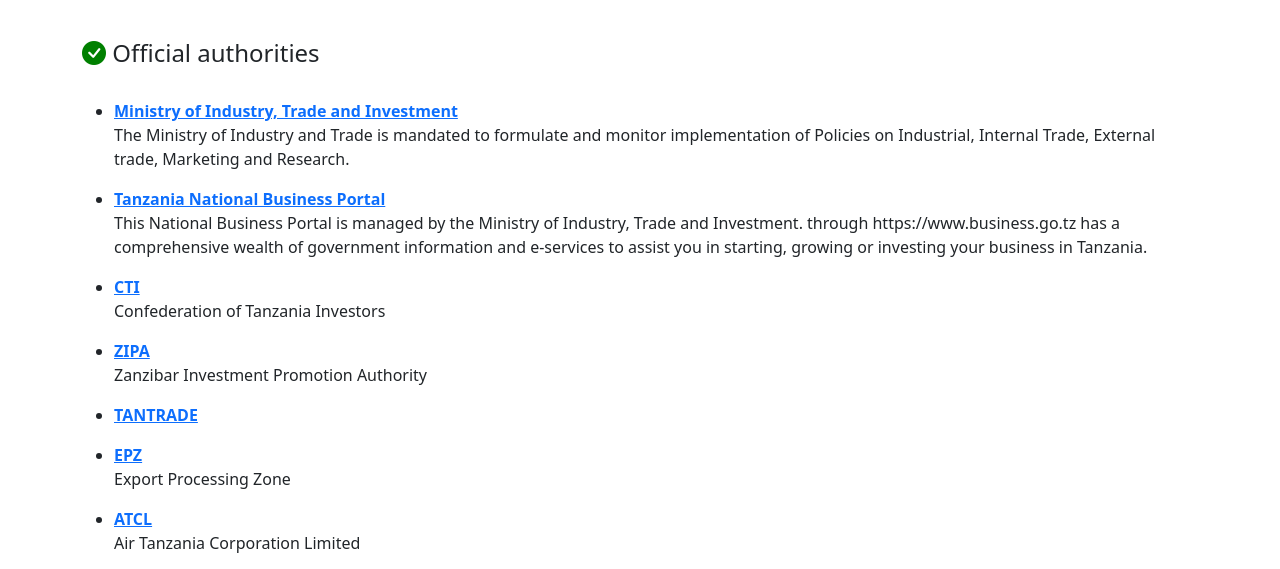
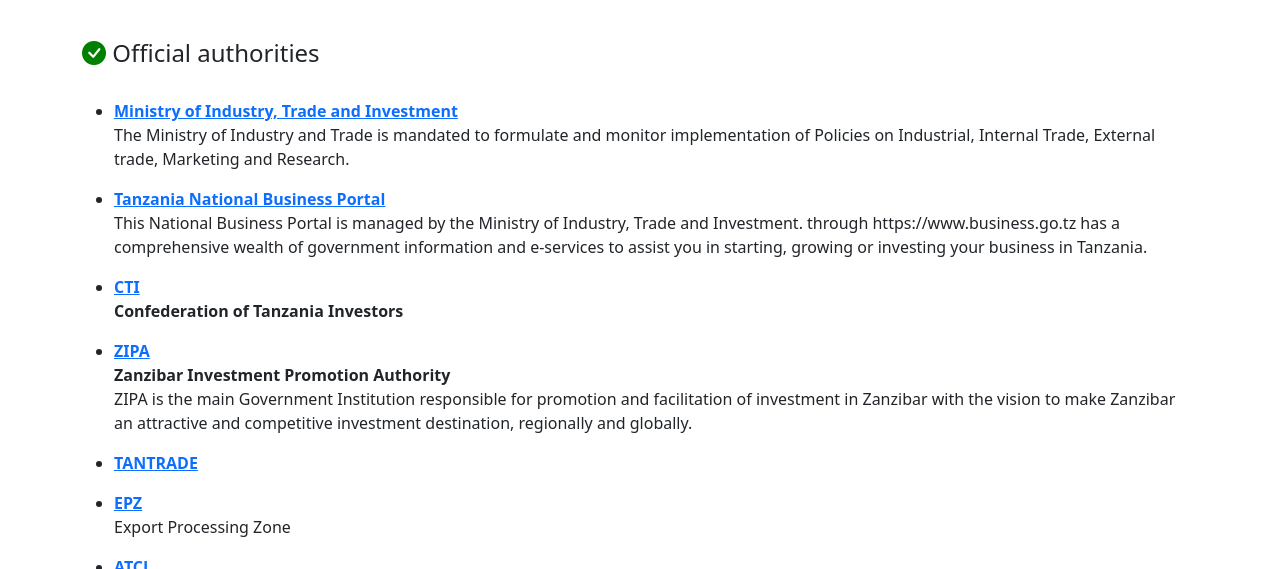
Before and after one commit to navicodes/TZ-KITF, a plain HTML site: page index.html in a window 1280 px wide. Shown: the part 163-732 px from the top of the page. Drawn offline with nearby package versions, Linux system fonts and the light colour scheme.

Commit message:
ZIPA link and info

```diff
--- a/index.html
+++ b/index.html
@@ -47,13 +47,17 @@
                 <li>
                     <b><a href="#">CTI</a></b>
                     <p>
-                        Confederation of Tanzania Investors
+                        <b>Confederation of Tanzania Investors</b>
+                        <br>
                     </p>
                 </li>
                 <li>
-                    <b><a href="#">ZIPA</a></b>
+                    <b><a href="https://www.zipa.go.tz/">ZIPA</a></b>
                     <p>
-                        Zanzibar Investment Promotion Authority
+                        <b>Zanzibar Investment Promotion Authority</b>
+                        <br>
+                        ZIPA is the main Government Institution responsible for promotion and facilitation of investment in Zanzibar with the vision to make Zanzibar an attractive and competitive investment destination, regionally and globally.
+
                     </p>
                 </li>
                 <li>
```
